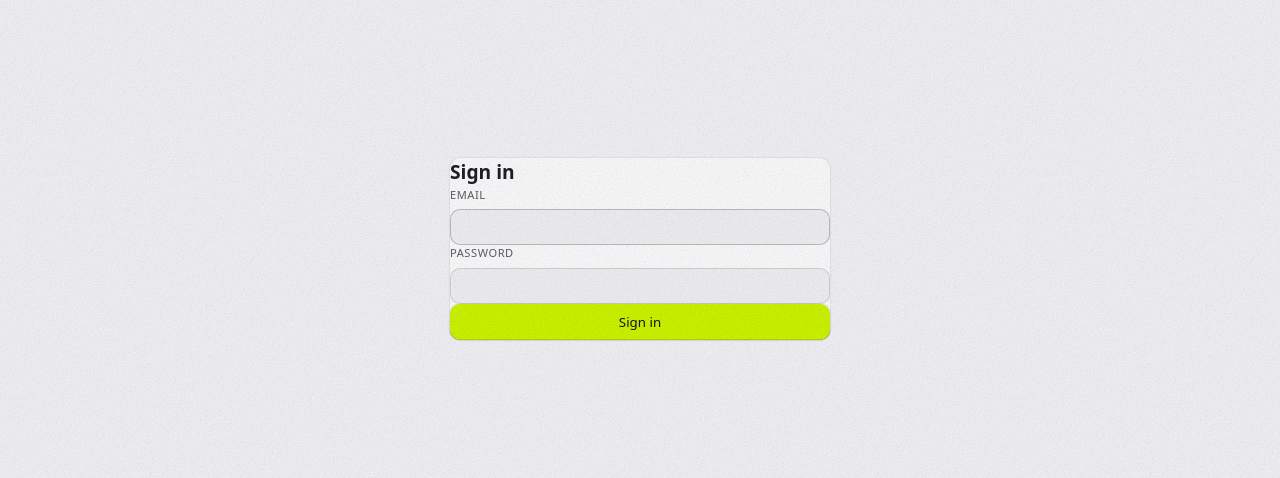
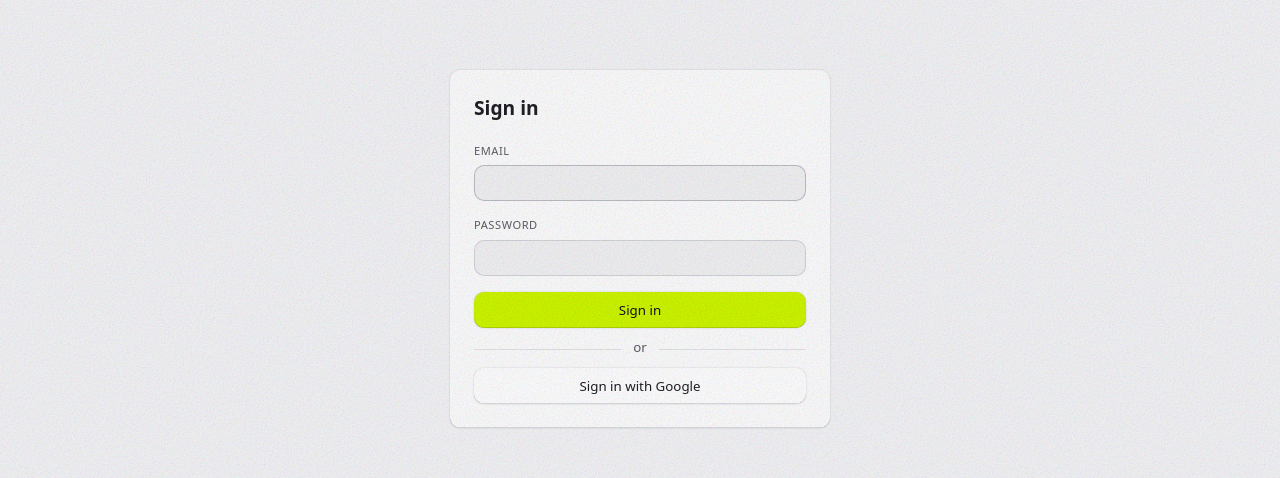
Before and after one commit to bibixx/trenuj-se, a React (Vite) app: page / in a window 1280 px wide. Shown: the part 151-629 px from the top of the page. Built offline with nearby package versions, Linux system fonts and the light colour scheme; no server answers; what what-input would draw is missing.

Commit message:
Add Google sign-in button to login page
Use supabase.auth.signInWithOAuth with Google provider. Also fix --color-text-secondary references to --text-secondary in oauth consent and share pages.

```diff
--- a/src/pages/LoginPage.module.css
+++ b/src/pages/LoginPage.module.css
@@ -3,29 +3,50 @@
   align-items: center;
   justify-content: center;
   min-height: 100dvh;
-  padding: max(var(--space-4), env(safe-area-inset-top)) max(var(--space-4), env(safe-area-inset-right)) max(var(--space-4), env(safe-area-inset-bottom))
-    max(var(--space-4), env(safe-area-inset-left));
+  padding: max(16px, env(safe-area-inset-top)) max(16px, env(safe-area-inset-right)) max(16px, env(safe-area-inset-bottom)) max(16px, env(safe-area-inset-left));
 }
 
 .card {
   width: 100%;
   max-width: 380px;
-  padding: var(--space-6);
+  padding: 24px;
 }
 
 .title {
   font-size: var(--text-lg);
   font-weight: 600;
-  margin-bottom: var(--space-5);
+  margin-bottom: 20px;
 }
 
 .form {
   display: flex;
   flex-direction: column;
-  gap: var(--space-4);
+  gap: 16px;
 }
 
 .error {
   color: oklch(0.7 0.2 25);
   font-size: var(--text-sm);
 }
+
+.divider {
+  display: flex;
+  align-items: center;
+  gap: 12px;
+  color: var(--text-secondary);
+  font-size: var(--text-sm);
+  margin: 10px 0;
+}
+
+.divider::before,
+.divider::after {
+  content: "";
+  flex: 1;
+  height: 1px;
+  margin-top: 3px;
+  background: var(--border-subtle);
+}
+
+.googleButton {
+  width: 100%;
+}
--- a/src/pages/LoginPage.tsx
+++ b/src/pages/LoginPage.tsx
@@ -25,6 +25,13 @@ export function LoginPage() {
     }
   }
 
+  async function handleGoogleSignIn() {
+    const { error: authError } = await supabase.auth.signInWithOAuth({ provider: "google" });
+    if (authError) {
+      setError(authError.message);
+    }
+  }
+
   return (
     <div className={styles.page}>
       <Card className={styles.card}>
@@ -37,6 +44,10 @@ export function LoginPage() {
             {loading ? "Signing in…" : "Sign in"}
           </Button>
         </form>
+        <div className={styles.divider}>or</div>
+        <Button variant="secondary" className={styles.googleButton} onClick={handleGoogleSignIn}>
+          Sign in with Google
+        </Button>
       </Card>
     </div>
   );
--- a/src/routes/oauth.consent.module.css
+++ b/src/routes/oauth.consent.module.css
@@ -3,26 +3,25 @@
   align-items: center;
   justify-content: center;
   min-height: 100dvh;
-  padding: max(var(--space-4), env(safe-area-inset-top)) max(var(--space-4), env(safe-area-inset-right)) max(var(--space-4), env(safe-area-inset-bottom))
-    max(var(--space-4), env(safe-area-inset-left));
+  padding: max(16px, env(safe-area-inset-top)) max(16px, env(safe-area-inset-right)) max(16px, env(safe-area-inset-bottom)) max(16px, env(safe-area-inset-left));
 }
 
 .card {
   width: 100%;
   max-width: 420px;
-  padding: var(--space-6);
+  padding: 24px;
 }
 
 .title {
   font-size: var(--text-lg);
   font-weight: 600;
-  margin-bottom: var(--space-2);
+  margin-bottom: 8px;
 }
 
 .description {
-  color: var(--color-text-secondary);
+  color: var(--text-secondary);
   font-size: var(--text-sm);
-  margin-bottom: var(--space-5);
+  margin-bottom: 20px;
 }
 
 .clientName {
@@ -31,7 +30,7 @@
 
 .actions {
   display: flex;
-  gap: var(--space-3);
+  gap: 12px;
 }
 
 .error {
--- a/src/routes/share.$shareId.module.css
+++ b/src/routes/share.$shareId.module.css
@@ -21,7 +21,7 @@
   align-items: center;
   justify-content: center;
   height: 100dvh;
-  padding: 0 var(--space-4);
+  padding: 0 16px;
 }
 
 .errorCard {
@@ -38,5 +38,5 @@
 
 .errorDescription {
   composes: typography-body-s from global;
-  color: var(--color-text-secondary);
+  color: var(--text-secondary);
 }
```
